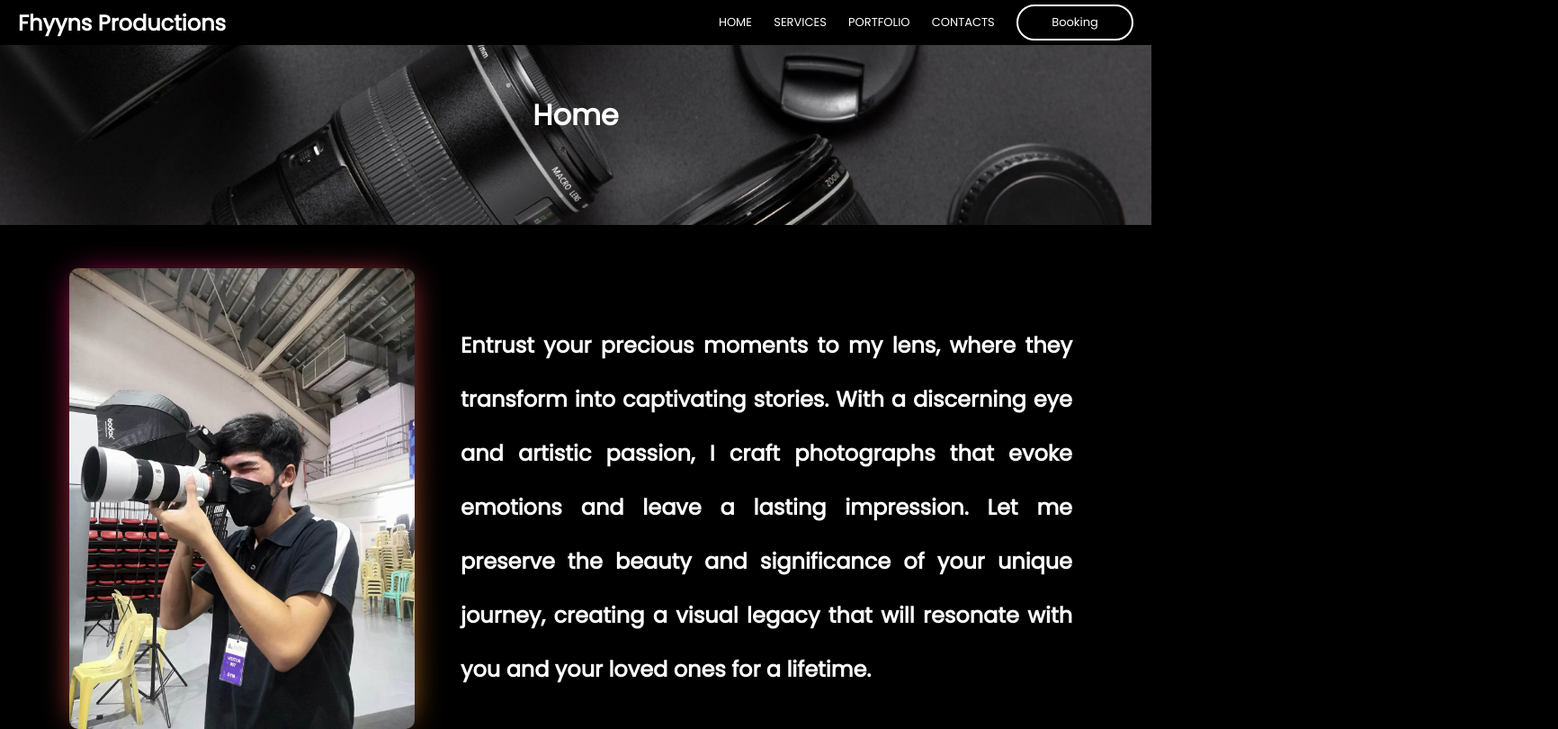
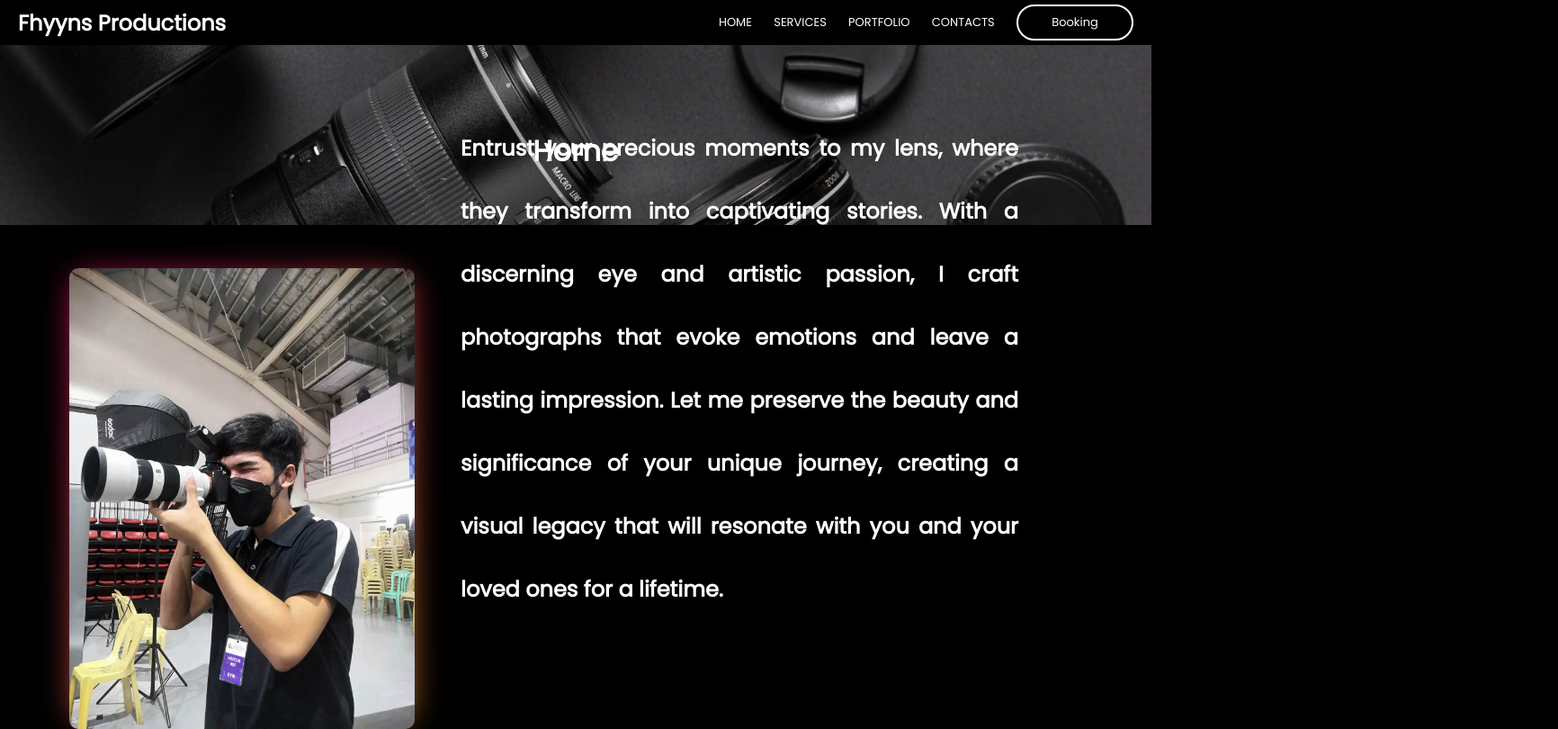
Before and after one commit to Fhyyns-Prod/productions, a plain HTML site: page index.html in a window 1280 px wide. Shown: the top 810 px of the page at 90% size, 1732 px wide, since content can reach past the window. Drawn offline with nearby package versions, Linux system fonts and the light colour scheme; files whose address does not match are found by name.

Commit message:
first commit

```diff
--- a/booking/bookingdesign.css
+++ b/booking/bookingdesign.css
@@ -88,7 +88,7 @@ header {
 .title {
     color: white;
     position: relative;
-    top: 13vh;
+    top: 18vh;
 }
 
 .banner {
--- a/contacts/contactsdesign.css
+++ b/contacts/contactsdesign.css
@@ -88,7 +88,7 @@ header {
 .title {
     color: white;
     position: relative;
-    top: 13vh;
+    top: 18vh;
 }
 
 .banner {
--- a/homedesign.css
+++ b/homedesign.css
@@ -88,7 +88,7 @@ header {
 .title {
     color: white;
     position: relative;
-    top: 13vh;
+    top: 18vh;
 }
 
 .banner {
@@ -240,13 +240,19 @@ header {
     align-items: stretch;
   }
 
+  .convince-container {
+    position: relative;
+    left: 40%;
+    top: -60vh;
+    margin-right: 60px;
+  }
+
   .convince {
     color: white;
     position: relative;
-    left: 40%;
-    top: -32vh;
+
     margin-right: 600px;
-    line-height: 60px;
+    line-height: 70px;
   }
 
   .sample {
--- a/index.html
+++ b/index.html
@@ -29,7 +29,6 @@
 
     <h1 class="title" align="center">Home</h1>
 
-
     <br>
     <br>
 
@@ -46,7 +45,7 @@
     </div>
     </div>
 
-    <div>
+    <div class="convince-container">
     <h2 class="convince" align="justify">
       Entrust your precious moments to my lens, where they transform into captivating stories.
       With a discerning eye and artistic passion, I craft photographs that evoke emotions and leave a
--- a/services/servicesdesign.css
+++ b/services/servicesdesign.css
@@ -88,7 +88,7 @@ header {
 .title {
     color: white;
     position: relative;
-    top: 13vh;
+    top: 18vh;
 }
 
 .banner {
```
Also changed, not shown: 1 other file.
